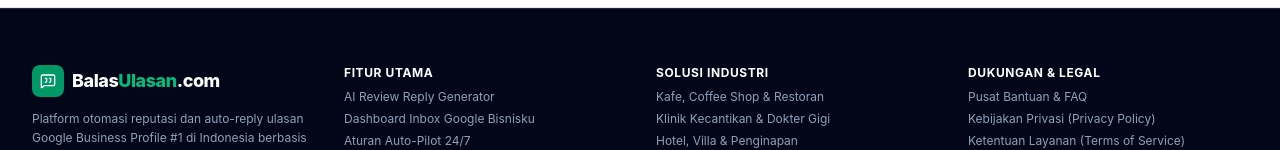
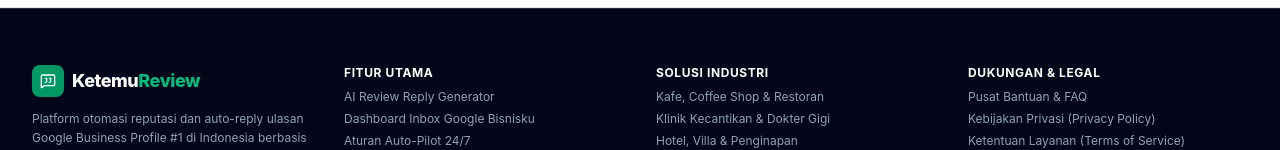
Before and after one commit to hakimarie/ketemuulasan, a React (Vite) app: page / in a window 1280 px wide. Shown: the part 10317-10467 px from the top of the page. Built offline with nearby package versions, Linux system fonts and the light colour scheme.

Commit message:
fix: remove remaining legacy footer branding

```diff
--- a/src/components/Footer.tsx
+++ b/src/components/Footer.tsx
@@ -18,7 +18,7 @@
                 <MessageSquareQuote className="w-4 h-4" />
               </div>
               <span className="font-extrabold text-lg text-white tracking-tight">
-                Balas<span className="text-emerald-500">Ulasan</span>.com
+                Ketemu<span className="text-emerald-500">Review</span>
               </span>
             </div>
             <p className="text-slate-400 text-xs leading-relaxed">
```
